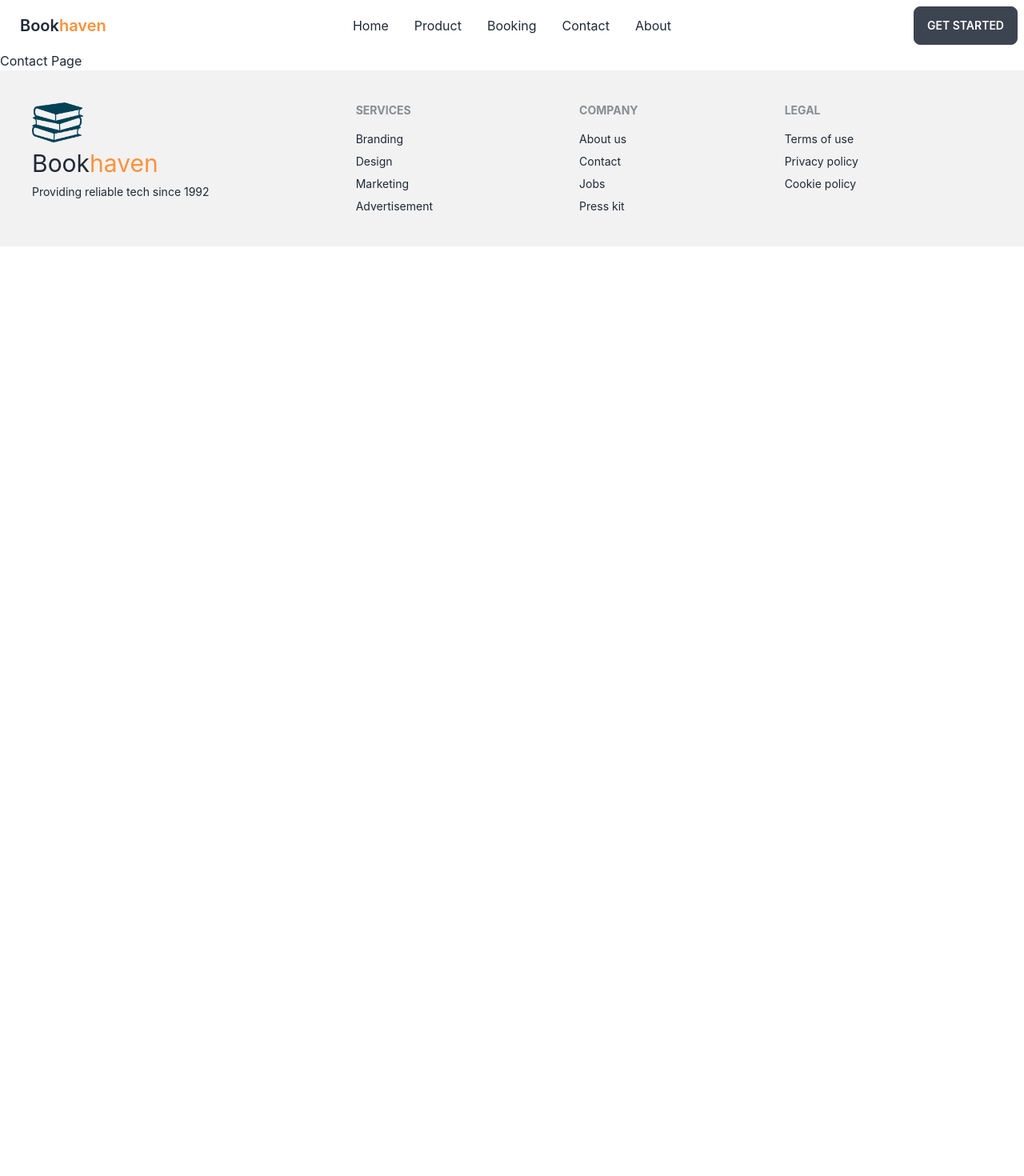
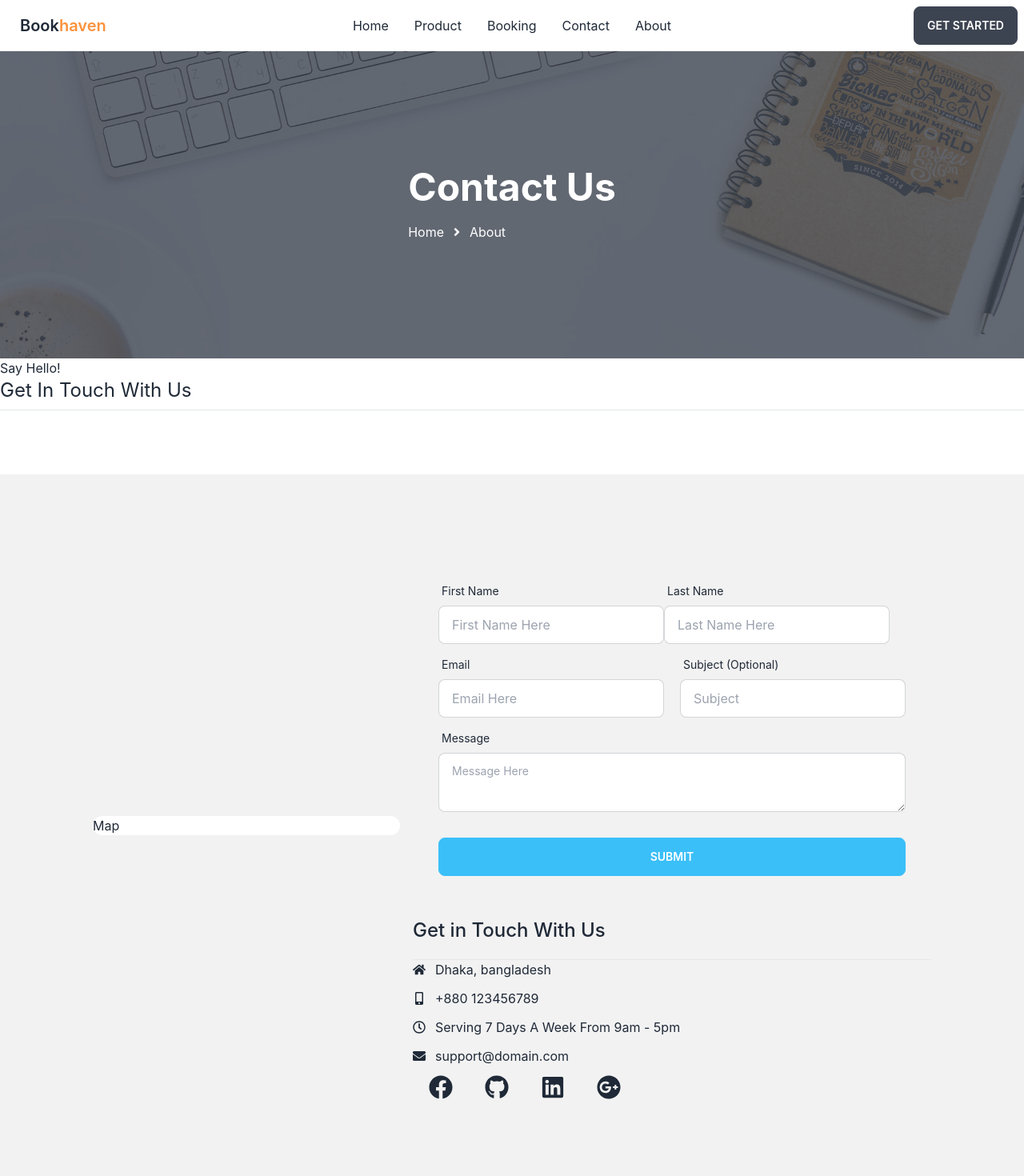
Before and after one commit to Mostafizur-Pro/bookhaven, a React (Create React App) app: page /contact in a window 1280 px wide. Shown: the top 1470 px of the page at 80% size. Before the commit the page ends 800 px from the top, so only its background shows below. Built offline with nearby package versions, Linux system fonts and the light colour scheme.

Commit message:
contact page add

```diff
--- a/package.json
+++ b/package.json
@@ -9,6 +9,7 @@
     "daisyui": "^2.51.5",
     "react": "^18.2.0",
     "react-dom": "^18.2.0",
+    "react-icons": "^4.8.0",
     "react-router-dom": "^6.10.0",
     "react-scripts": "5.0.1",
     "web-vitals": "^2.1.4"
--- a/src/Page/Contact/ContactPage.js
+++ b/src/Page/Contact/ContactPage.js
@@ -1,7 +1,14 @@
 import React from "react";
+import Contactbanner from "./Contactbanner";
+import GetInTouchWithUs from "./GetInTouchWithUs";
 
 const ContactPage = () => {
-  return <div>Contact Page</div>;
+  return (
+    <div>
+      <Contactbanner />
+      <GetInTouchWithUs />
+    </div>
+  );
 };
 
 export default ContactPage;
--- /dev/null
+++ b/src/Page/Contact/Contactbanner.js
@@ -0,0 +1,31 @@
+import React from "react";
+import contactImage from "../../asset/contactpage/contactpage.jpg";
+import { Link } from "react-router-dom";
+import { FaAngleRight } from "react-icons/fa";
+
+const Contactbanner = () => {
+  return (
+    <div>
+      <div
+        className="hero h-96"
+        style={{ backgroundImage: `url(${contactImage})` }}
+      >
+        <div className="hero-overlay bg-opacity-80"></div>
+        <div className="hero-content text-center text-neutral-content">
+          <div className="max-w-md">
+            <h1 className="mb-5 text-5xl font-bold">Contact Us </h1>
+
+            <div className="flex gap-2 items-center text-white border-orange-400">
+              <Link to="/">Home </Link>
+
+              <FaAngleRight />
+              <Link to="/about">About</Link>
+            </div>
+          </div>
+        </div>
+      </div>
+    </div>
+  );
+};
+
+export default Contactbanner;
--- /dev/null
+++ b/src/Page/Contact/GetInTouchWithUs.js
@@ -0,0 +1,155 @@
+import React from "react";
+import {
+  FaChevronRight,
+  FaEnvelope,
+  FaFacebook,
+  FaGithub,
+  FaGooglePlus,
+  FaHome,
+  FaLinkedin,
+  FaMobileAlt,
+  FaRegClock,
+} from "react-icons/fa";
+
+const GetInTouchWithUs = () => {
+  return (
+    <div>
+      <div>
+        <p>Say Hello!</p>
+        <h2 className="text-2xl mb-2">Get In Touch With Us</h2>
+      </div>
+      <hr />
+      <section>
+        <div className="hero my-20 py-20 bg-base-200">
+          <div className="hero-content flex-col lg:flex-row-reverse">
+            <div className="">
+              <form className="card-body">
+                <div className="flex">
+                  <div className="form-control">
+                    <label className="label">
+                      <span className="label-text">First Name</span>
+                    </label>
+                    <input
+                      type="text"
+                      name="f-name"
+                      placeholder="First Name Here"
+                      className="input input-bordered"
+                    />
+                  </div>
+                  <div className="form-control">
+                    <label className="label">
+                      <span className="label-text">Last Name</span>
+                    </label>
+                    <input
+                      type="text"
+                      name="l-name"
+                      placeholder="Last Name Here"
+                      className="input input-bordered"
+                    />
+                  </div>
+                </div>
+
+                <div className="flex gap-5">
+                  <div className="form-control">
+                    <label className="label">
+                      <span className="label-text">Email</span>
+                    </label>
+                    <input
+                      type="email"
+                      name="email"
+                      placeholder="Email Here"
+                      className="input input-bordered"
+                    />
+                  </div>
+                  <div className="form-control">
+                    <label className="label">
+                      <span className="label-text">Subject (Optional)</span>
+                    </label>
+                    <input
+                      type="text"
+                      name="subject"
+                      placeholder="Subject"
+                      className="input input-bordered"
+                    />
+                  </div>
+                </div>
+                <div className="form-control">
+                  <label className="label">
+                    <span className="label-text">Message</span>
+                  </label>
+                  <textarea
+                    className="textarea textarea-bordered"
+                    placeholder="Message Here"
+                    name="message"
+                  ></textarea>
+                </div>
+                <div className="form-control mt-6">
+                  <button
+                    id="text"
+                    type="submit"
+                    value="Send"
+                    className="btn btn-info text-white"
+                  >
+                    Submit
+                  </button>
+                </div>
+              </form>
+              <h1 className="text-2xl my-5 font-medium">
+                Get in Touch With Us
+              </h1>
+              <hr />
+              <div className="">
+                <div>
+                  <p className="flex items-center mb-3">
+                    <FaHome className="mr-3" /> Dhaka, bangladesh
+                  </p>
+                  <p className="flex items-center mb-3">
+                    <FaMobileAlt className="mr-3" /> +880 123456789
+                  </p>
+                  <p className="flex items-center mb-3">
+                    <FaRegClock className="mr-3" /> Serving 7 Days A Week From
+                    9am - 5pm
+                  </p>
+                  <p className="flex items-center mb-3">
+                    <FaEnvelope className="mr-3" /> support@domain.com
+                  </p>
+                </div>
+                <div className="flex ">
+                  <a
+                    href="https://www.facebook.com/mostafizur.proo/"
+                    className="text-3xl pl-5 pr-5 hover:text-orange-400"
+                  >
+                    <FaFacebook />
+                  </a>
+                  <a
+                    href="https://github.com/Mostafizur-Pro"
+                    className="text-3xl pl-5 pr-5 hover:text-orange-400"
+                  >
+                    <FaGithub />
+                  </a>
+                  <a
+                    href="https://www.linkedin.com/in/mostafizur-pro/"
+                    className="text-3xl pl-5 pr-5 hover:text-orange-400"
+                  >
+                    <FaLinkedin />
+                  </a>
+                  <a
+                    href="https://mail.google.com/mail/u/0/#inbox?compose=GTvVlcRzDsfVTbhkqvWXcJPvfJKMwQPKzlzPBHFpVHwcBqMmZwPmgBLZQTddMqBxMtgFXhkcNXbKm"
+                    className="text-3xl pl-5 pr-5 hover:text-orange-400"
+                  >
+                    <FaGooglePlus />
+                  </a>
+                </div>
+              </div>
+            </div>
+            <div className="card flex-shrink-0 w-full max-w-sm shadow-2xl bg-base-100">
+              Map
+            </div>
+          </div>
+        </div>
+      </section>
+    </div>
+  );
+};
+
+export default GetInTouchWithUs;
--- a/src/Page/Home/BestSellingBooks.js
+++ b/src/Page/Home/BestSellingBooks.js
@@ -5,7 +5,7 @@
     <div className="my-5">
       <div>
         <p>People's Choise</p>
-        <h2 className="text-2xl">Best Selling Books</h2>
+        <h2 className="text-2xl mb-2">Best Selling Books</h2>
       </div>
       <hr />
       <div className="grid grid-cols-4 gap-5">
--- a/src/Page/Share/Footer/Footer.js
+++ b/src/Page/Share/Footer/Footer.js
@@ -10,7 +10,9 @@
           {" "}
           Book<span className="text-orange-400">haven</span>
         </h1>
-        <p>Providing reliable tech since 1992</p>
+        <p>
+          "Explore the World of Books: Your Gateway to Knowledge - Bookhaven"
+        </p>
       </div>
       <div>
         <span className="footer-title">Services</span>
```
Also changed, not shown: src/asset/contactpage/contactpage.jpg (added), 1 other file (tests, documents, lock files or other folders).
